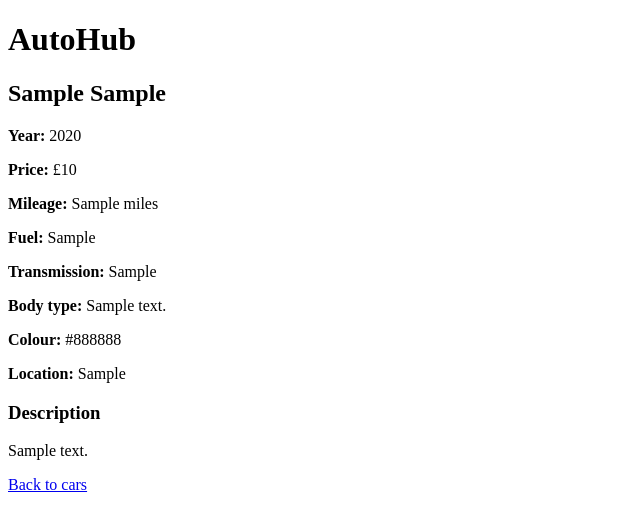
After one commit to ManishTamang292/Autohub, a PHP site: page /car-details.php?id=1 in a window 1280 px wide. The commit adds this page. Shown: the top 531 px of the page, without its empty margins (0-640 px from the left). Run offline with PHP 8.4, Linux system fonts and the light colour scheme; tables that the repository leaves empty or names only in its code hold one stand-in row (values such as "Sample post").

Commit message:
Add car details page

```diff
--- /dev/null
+++ b/car-details.php
@@ -0,0 +1,43 @@
+<?php
+
+include("db.php");
+
+$car_id = $_GET['id'];
+
+$sql = "SELECT * FROM cars WHERE car_id = $car_id";
+$results = mysqli_query($mysqli, $sql);
+
+$car = mysqli_fetch_assoc($results);
+
+?>
+
+<!DOCTYPE html>
+<html lang="en">
+<head>
+    <meta charset="UTF-8">
+    <meta name="viewport" content="width=device-width, initial-scale=1.0">
+    <title>AutoHub - Car Details</title>
+</head>
+
+<body>
+
+<h1>AutoHub</h1>
+
+<h2><?=$car['make']?> <?=$car['model']?></h2>
+
+<p><strong>Year:</strong> <?=$car['year']?></p>
+<p><strong>Price:</strong> £<?=$car['price']?></p>
+<p><strong>Mileage:</strong> <?=$car['mileage']?> miles</p>
+<p><strong>Fuel:</strong> <?=$car['fuel_type']?></p>
+<p><strong>Transmission:</strong> <?=$car['transmission']?></p>
+<p><strong>Body type:</strong> <?=$car['body_type']?></p>
+<p><strong>Colour:</strong> <?=$car['colour']?></p>
+<p><strong>Location:</strong> <?=$car['location']?></p>
+
+<h3>Description</h3>
+<p><?=$car['description']?></p>
+
+<a href="cars.php">Back to cars</a>
+
+</body>
+</html>
--- a/cars.php
+++ b/cars.php
@@ -27,6 +27,7 @@ $results = mysqli_query($mysqli, $sql);
         <th>Year</th>
         <th>Price</th>
         <th>Mileage</th>
+        <th>Details</th>
     </tr>
 
     <?php while($car = mysqli_fetch_assoc($results)): ?>
@@ -37,7 +38,12 @@ $results = mysqli_query($mysqli, $sql);
             <td><?=$car['year']?></td>
             <td>£<?=$car['price']?></td>
             <td><?=$car['mileage']?> miles</td>
+            <td>
+                <a href="car-details.php?id=<?=$car['car_id']?>">View Details</a>
+            </td>
         </tr>
+
+
 
     <?php endwhile; ?>
 
```
